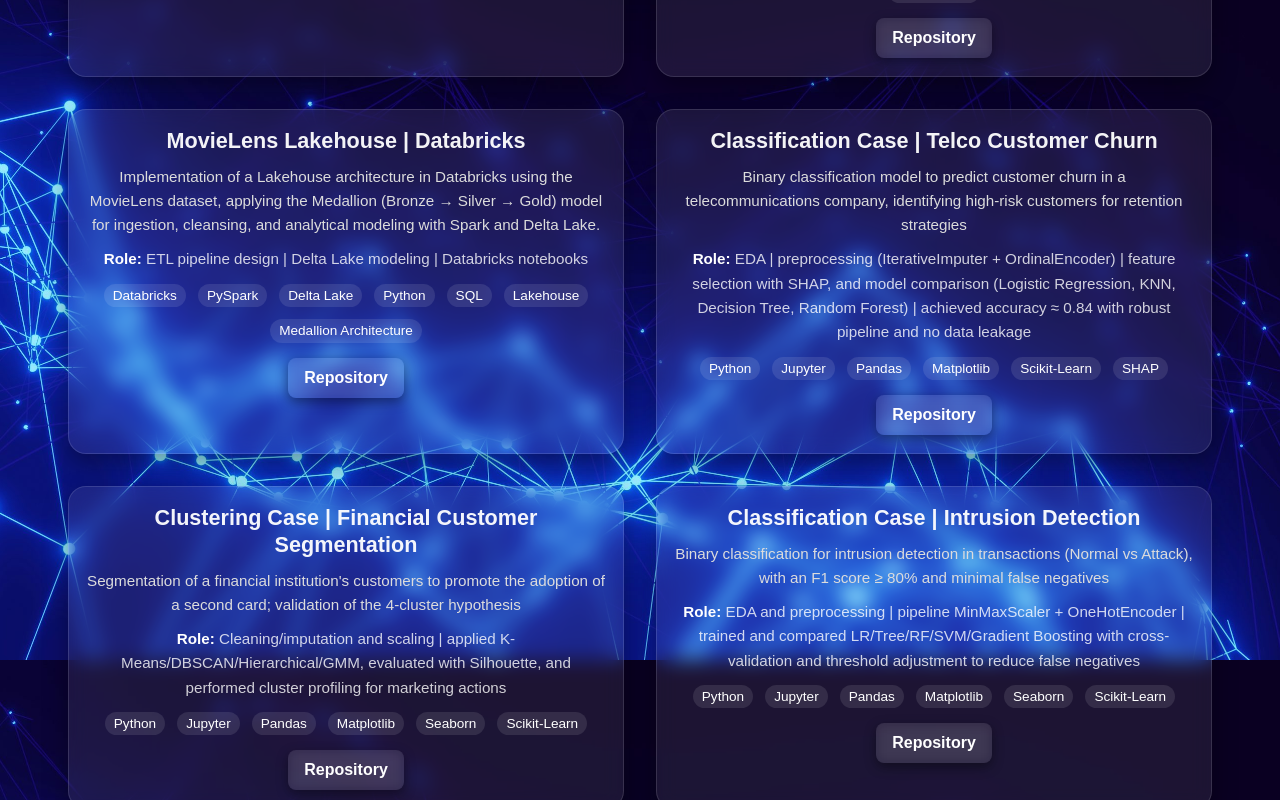
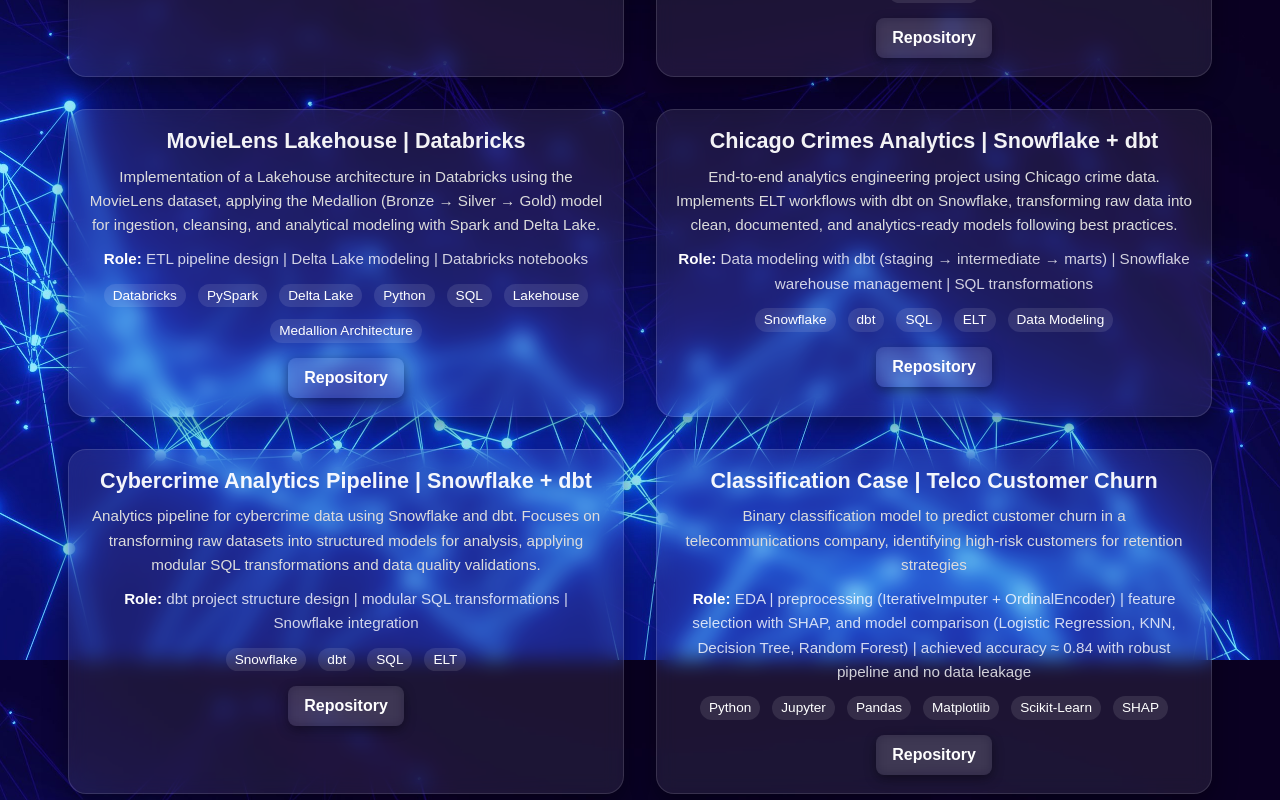
Before and after one commit to Tomaslopera/PersonalPortfolio, a React (Vite) app: page /projects in a window 1280 px wide. Shown: the part 940-1740 px from the top of the page. Built offline with nearby package versions, Linux system fonts and the light colour scheme.

Commit message:
chore: update projects page and add Claude instructions

```diff
--- a/src/pages/Projects.jsx
+++ b/src/pages/Projects.jsx
@@ -52,6 +52,26 @@
       role: "ETL pipeline design | Delta Lake modeling | Databricks notebooks",
       technologies: ["Databricks", "PySpark", "Delta Lake", "Python", "SQL", "Lakehouse", "Medallion Architecture"],
       repoLink: "https://github.com/Tomaslopera/Databricks_Lakehouse",
+      category: "Data Engineering",
+    },
+    {
+      title: "Chicago Crimes Analytics | Snowflake + dbt",
+      description:
+        "End-to-end analytics engineering project using Chicago crime data. Implements ELT workflows with dbt on Snowflake, transforming raw data into clean, documented, and analytics-ready models following best practices.",
+      role:
+        "Data modeling with dbt (staging → intermediate → marts) | Snowflake warehouse management | SQL transformations",
+      technologies: ["Snowflake", "dbt", "SQL", "ELT", "Data Modeling"],
+      repoLink: "https://github.com/Tomaslopera/Chicago_Crimes",
+      category: "Data Engineering",
+    },
+    {
+      title: "Cybercrime Analytics Pipeline | Snowflake + dbt",
+      description:
+        "Analytics pipeline for cybercrime data using Snowflake and dbt. Focuses on transforming raw datasets into structured models for analysis, applying modular SQL transformations and data quality validations.",
+      role:
+        "dbt project structure design | modular SQL transformations | Snowflake integration",
+      technologies: ["Snowflake", "dbt", "SQL", "ELT"],
+      repoLink: "https://github.com/Tomaslopera/Delitos_Informaticos",
       category: "Data Engineering",
     },
     {
```
Also changed, not shown: 1 other file (tests, documents, lock files or other folders).
